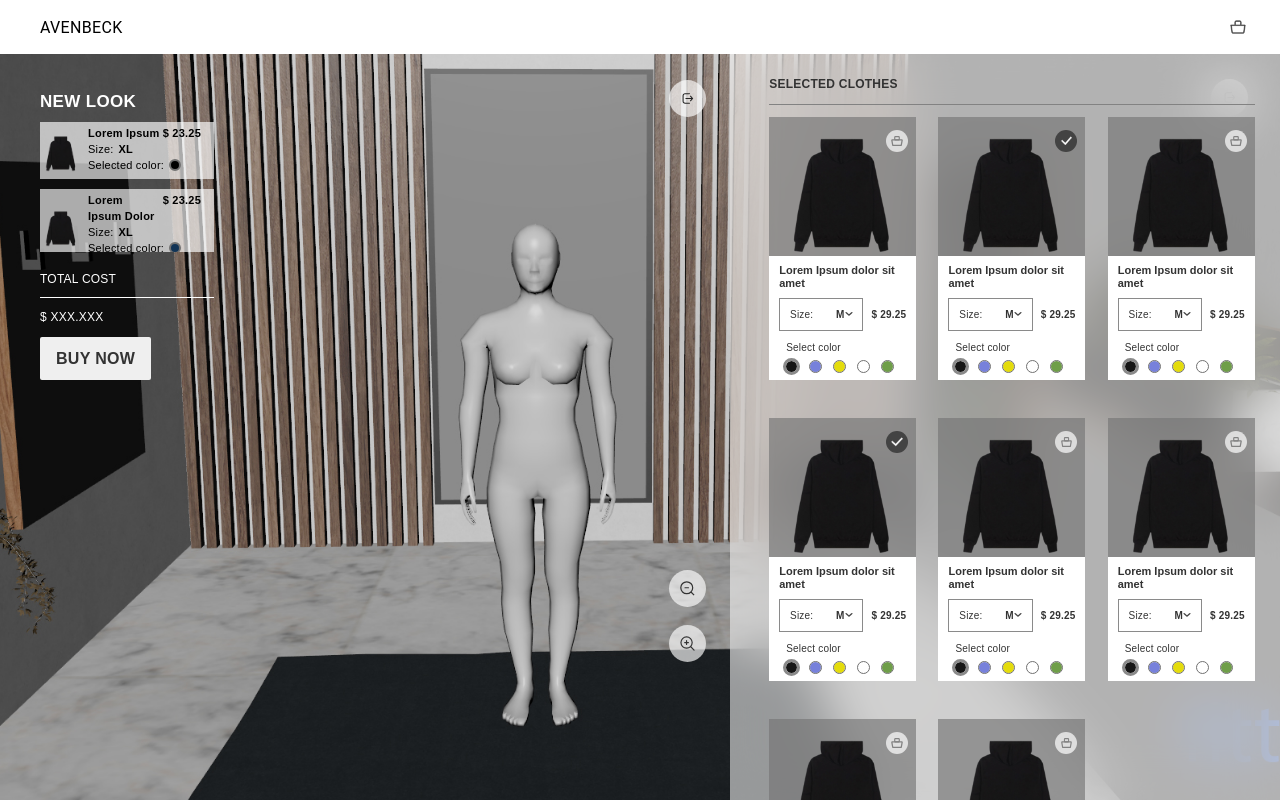
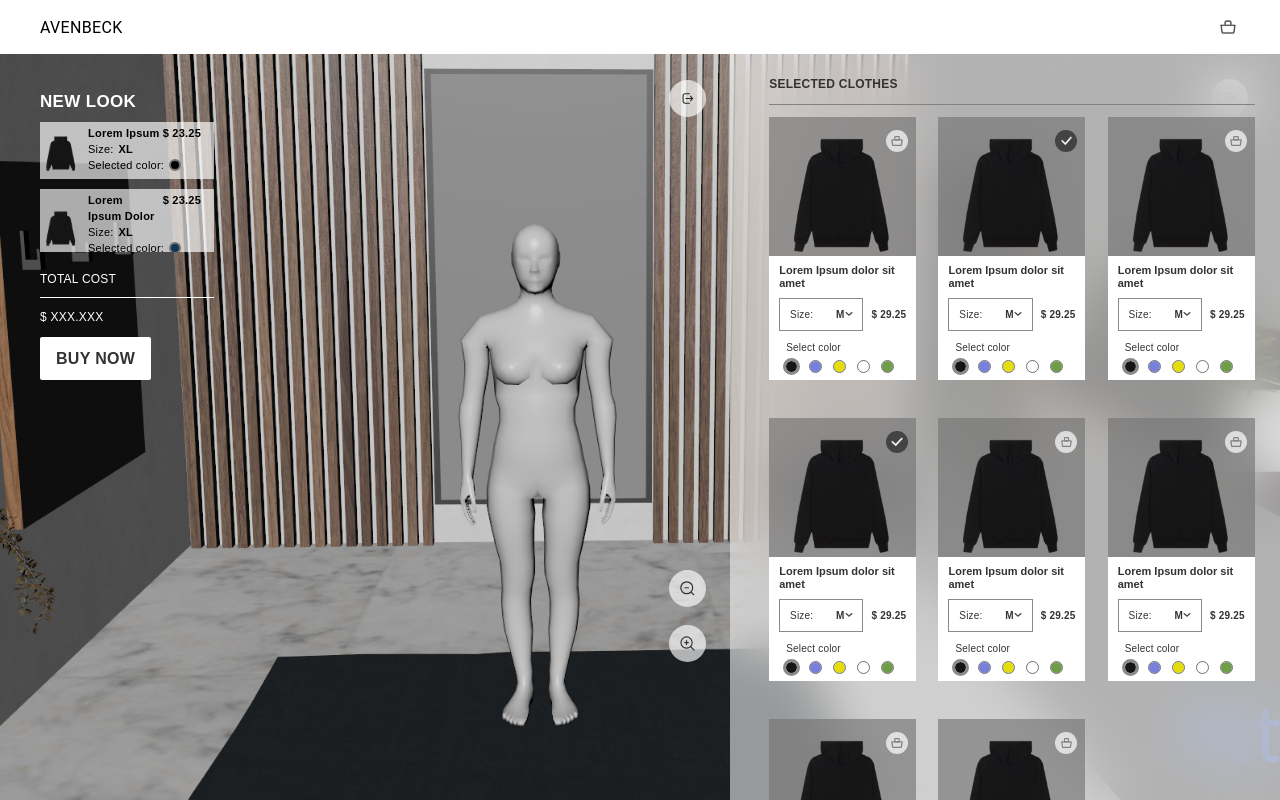
Before and after one commit to BogdanVV/vstore_fe, a React (Create React App) app: page /fitting-room in a window 1280 px wide. Built offline with nearby package versions, Linux system fonts and the light colour scheme.

Commit message:
Add hover-effects.

```diff
--- a/src/components/ClothingItem/styled.ts
+++ b/src/components/ClothingItem/styled.ts
@@ -42,6 +42,7 @@ export const ClothingImageContainer = styled.div`
 `;
 export const BasketIndicator = styled.div`
   position: absolute;
+  cursor: pointer;
   top: 13px;
   right: 8px;
   width: 25px;
--- a/src/components/RoundButton/styled.ts
+++ b/src/components/RoundButton/styled.ts
@@ -6,13 +6,19 @@ export const StyledButton = styled.button<Partial<IRoundButtonProps>>`
   height: 44px;
   border-radius: 50%;
   background-color: ${({ isSemiTransparent }) => (
-    isSemiTransparent ? 'rgba(255, 255, 255, 0.66)' : '$FFF'
+    isSemiTransparent ? 'rgba(255, 255, 255, 0.66)' : '#FFF'
   )};
   display: flex;
   align-items: center;
   justify-content: center;
   border: none;
   cursor: pointer;
+
+  :hover {
+    background-color: ${({ isSemiTransparent }) => (
+      isSemiTransparent ? '#FFF' : 'rgba(255, 255, 255, 0.66)'
+    )};
+  }
 
   @media (orientation: landscape) {
     @media (min-width: 813px) {
--- a/src/pages/fitting-room/FittingRoomPage.tsx
+++ b/src/pages/fitting-room/FittingRoomPage.tsx
@@ -48,7 +48,7 @@ import {
   ClothesItemsContainer,
   ClothesListTitleContainer,
   ViewAllClothesButton,
-  FiltersContainer,
+  FiltersContainer, BasketIconContainer,
 } from './styled';
 import backgroundImage from '../../assets/images/fitting-room-background.jpg';
 import basketIcon from '../../assets/icons/basket.svg';
@@ -161,7 +161,9 @@ const TestPage = () => {
           <ContentContainer isFiltersBar={isAllClothesListExpanded}>
             <HeaderContainer isTransparent={isMobileMenuOpen}>
               <HeaderTitle>AVENBECK</HeaderTitle>
-              <BasketIcon src={basketIcon} alt="basket" />
+              <BasketIconContainer>
+                <BasketIcon src={basketIcon} alt="basket" />
+              </BasketIconContainer>
             </HeaderContainer>
 
             <LeftContentContainer>
--- a/src/pages/fitting-room/styled.ts
+++ b/src/pages/fitting-room/styled.ts
@@ -255,12 +255,26 @@ export const HeaderTitle = styled.div`
     }
   }
 `;
+export const BasketIconContainer = styled.div`
+  border-radius: 50%;
+  display: flex;
+  padding: 10px;
+  justify-content: center;
+  align-items: center;
+  background-color: #FFF;
+  cursor: pointer;
+
+  :hover {
+    background-color: #e0e0e0;
+  }
+`;
 export const BasketIcon = styled.img`
   width: 16px;
   @media (orientation: portrait) and (min-width: 835px),
   (orientation: landscape) and (min-width: 1281px) {
     width: 25px;
   }
+
 `;
 export const LeftContentContainer = styled.div`
   overflow: hidden;
@@ -818,6 +832,11 @@ export const BuyNowButton = styled.button`
   font-weight: 700;
   line-height: 19px;
   letter-spacing: 0.02em;
+  background-color: #FFF;
+
+  :hover {
+    background-color: #e0e0e0;
+  }
 
   @media (orientation: landscape) {
     @media (min-width: 813px) {
@@ -946,6 +965,7 @@ export const ClothesListButtonsContainer = styled.div`
   }
 `;
 export const SelectClothesListButton = styled.button`
+  cursor: pointer;
   border: none;
   width: 221px;
   height: 44px;
@@ -959,6 +979,10 @@ export const SelectClothesListButton = styled.button`
   font-size: 14px;
   font-weight: 600;
   line-height: 21px;
+
+  :hover {
+    background-color: #e0e0e0;
+  }
 
   @media (orientation: landscape) {
     @media (min-width: 813px) {
@@ -1049,6 +1073,15 @@ export const ViewAllClothesButton = styled.div<{ isAllClothesListExpanded: boole
   )};
   border-radius: 2px;
 
+  :hover {
+    color: ${({ isAllClothesListExpanded }) => (
+      isAllClothesListExpanded ? '#333' : '#FFF'
+    )};
+    border: ${({ isAllClothesListExpanded }) => (
+      isAllClothesListExpanded ? '2px solid #333' : '2px solid #FFF'
+    )};
+  }
+
   @media (orientation: landscape) {
     @media (min-width: 1195px) {
       padding: 0 12px;
```
